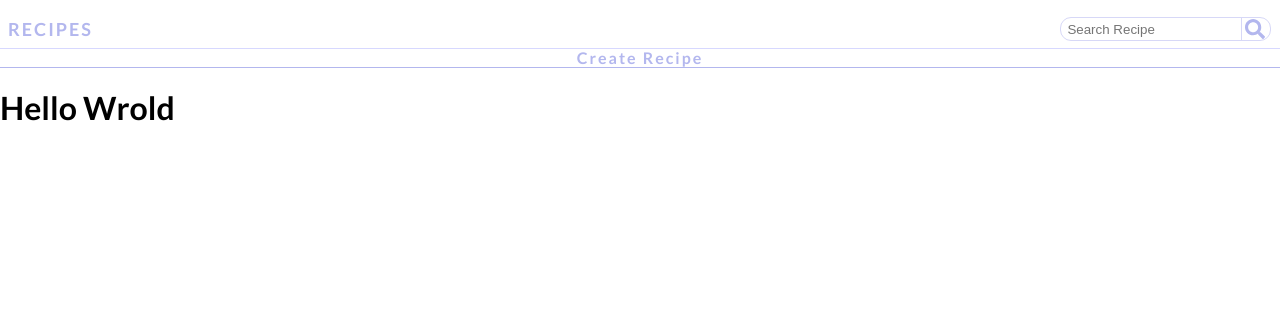
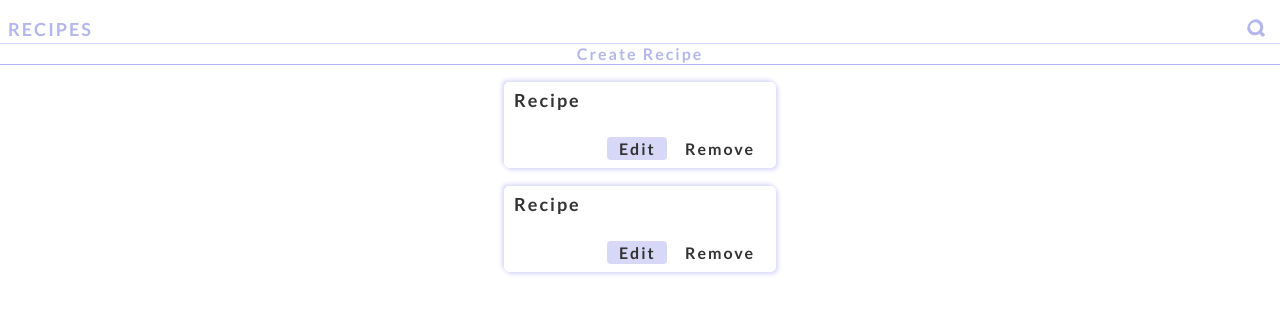
Before and after one commit to Rio0628/recipe-ingredients-app, a React (Create React App) app: page / in a window 1280 px wide. Shown: the top 314 px of the page. Built offline with nearby package versions, Linux system fonts and the light colour scheme.

Commit message:
Created Component
- Populated the IndRecipe component and applied its styling for the closed view. Gave it an "Invisible" scrollbar so the user is able to scroll down and not have the scrollbar be within the application.

```diff
--- a/src/App.js
+++ b/src/App.js
@@ -1,5 +1,7 @@
 import React, { useState } from 'react';
 import { FaSearch } from 'react-icons/fa';
+import IndRecipe from './components/IndRecipe';
+import CreateRecipe from './components/CreateRecipe';
 
 function App() {
 
@@ -9,18 +11,21 @@ function App() {
       <div className='nav-bar'>
         <div className='mainHeader'>
           <p className='appHeading'>Recipes</p>
-          {/* <FaSearch className='searchBtnClsd'/> */}
+          <FaSearch className='searchBtnClsd'/>
 
-          <div className='searchbarCntr'>
+          {/* <div className='searchbarCntr'>
             <input placeholder='Search Recipe' className='searchbar' />
             <FaSearch className='searchBtn'/>
-          </div>
+          </div> */}
         </div>
 
         <div className='createRecipeBtn'>Create Recipe</div>
       </div>
 
-      <h1>Hello Wrold</h1>
+      <div className='indRecipesCntr'>
+        <IndRecipe />
+        <IndRecipe />
+      </div>
     </div>
   );
 }
--- a/src/components/IndRecipe.js
+++ b/src/components/IndRecipe.js
@@ -0,0 +1,17 @@
+import React from 'react';
+
+const IndRecipe = () => {
+    return (
+        <div className='indRecipeCntr'>
+           <div className='indRecipeClsd'>
+                <p className='recipeName'>Recipe</p>
+
+                <div className='editBtn'>Edit</div>
+                <div className='removeBtn'>Remove</div>
+           </div>
+
+        </div>
+    )
+}
+
+export default IndRecipe;
--- a/src/index.css
+++ b/src/index.css
@@ -21,7 +21,7 @@ body {
 
 .mainHeader {
   display: flex;
-  height: 3rem;
+  height: 2.7rem;
   justify-content: space-between;
   outline: 1px solid #d7d8ff;
 }
@@ -56,7 +56,7 @@ body {
 
 .searchbarCntr {
   position: relative;
-  top: 1.1rem;
+  top: 1.05rem;
   right: .6rem;
   height: 1.4rem;
   outline: 1px solid #d7d8f7;
@@ -85,6 +85,7 @@ body {
   color: #b3b7ee;
   font-size: 20px;
   padding: 3px 5px 3px 3px;
+  cursor: pointer;
 }
 
 .searchBtn:hover {
@@ -96,6 +97,7 @@ body {
   color: #b3b7ee;
   font-weight: 600;
   text-align: center;
+  padding: 1px;
   letter-spacing: 2px;
   cursor: pointer;
 }
@@ -103,3 +105,78 @@ body {
 .createRecipeBtn:hover {
   text-decoration: underline;
 }
+
+/* -- IND RECIPE STYLES -- */
+
+.indRecipesCntr {
+  display: flex;
+  flex-direction: column;
+  align-items: center;
+  height: 100vh;
+  overflow-y: scroll;
+  overflow-x: hidden;
+  /* background: sred; */
+  /* outline: 1px solid red; */
+}
+
+.indRecipesCntr::-webkit-scrollbar {
+  width: 2px;
+  background: none;
+}
+
+.indRecipeClsd {
+  width: 17rem;
+  border-radius: 5px;
+  box-shadow: 2px 2px 4px #d7d8f7, -2px -2px 4px #d7d8f7;
+}
+
+.recipeName {
+  position: relative;
+  top: 7px;
+  left: 10px;
+  font-size: 18px;
+  font-weight: 600;
+  letter-spacing: 2px;
+  color: #333333;
+}
+
+.editBtn {
+  position: relative;
+  left: 38%;
+  top: 15px;
+  width: 3.5rem;
+  font-weight: 600;
+  text-align: center;
+  letter-spacing: 2px;
+  color: #333333;
+  padding: 2px;
+  border-radius: 4px;
+  background: #d7d8f7;
+  cursor: pointer;
+}
+
+.editBtn:hover {
+  color: #fbf9ff;
+  background: #b3b7ee;
+  transition: .125s all;
+}
+
+.removeBtn {
+  position: relative;
+  left: 64%;
+  bottom: 8px;
+  width: 5rem;
+  font-weight: 600;
+  text-align: center;
+  letter-spacing: 2px;
+  color: #333333;
+  padding: 2px;
+  border-radius: 4px;
+  cursor: pointer;
+}
+
+.removeBtn:hover {
+  color: #fbf9ff;
+  background: #b3b7ee;
+  transition: .125s all;
+}
```
